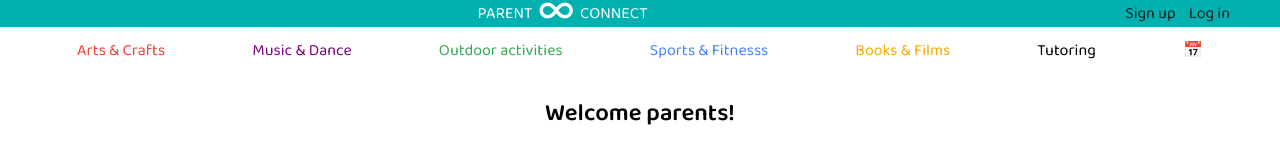
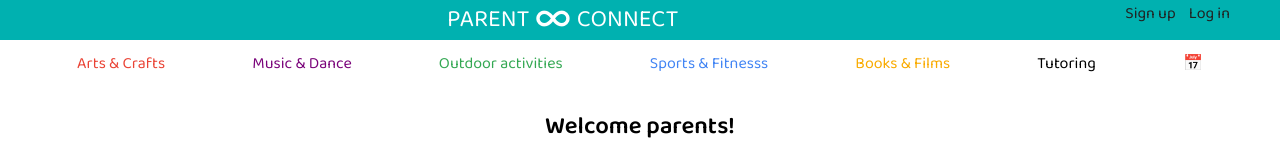
Before and after one commit to mhyder1/gig24-client, a React (Create React App) app: page / in a window 1280 px wide. Shown: the top 159 px of the page. Built offline with nearby package versions, Linux system fonts and the light colour scheme; no server answers.

Commit message:
header fixed

```diff
--- a/src/Component/Header/Header.js
+++ b/src/Component/Header/Header.js
@@ -48,7 +48,7 @@ export default class Header extends Component {
       <>
       <nav>
           <Link to='/'
-            style={{textDecoration:'none', color:'#fff'}}>
+            style={{textDecoration:'none', color:'#fff', fontSize:'24px'}}>
             PARENT
             <span style={{fontFamily:' -apple-system', fontSize: '40px', lineHeight: '.2', position: 'relative', margin:'0 5px', top: '5px'}}>&#8734;</span>
             CONNECT
```
